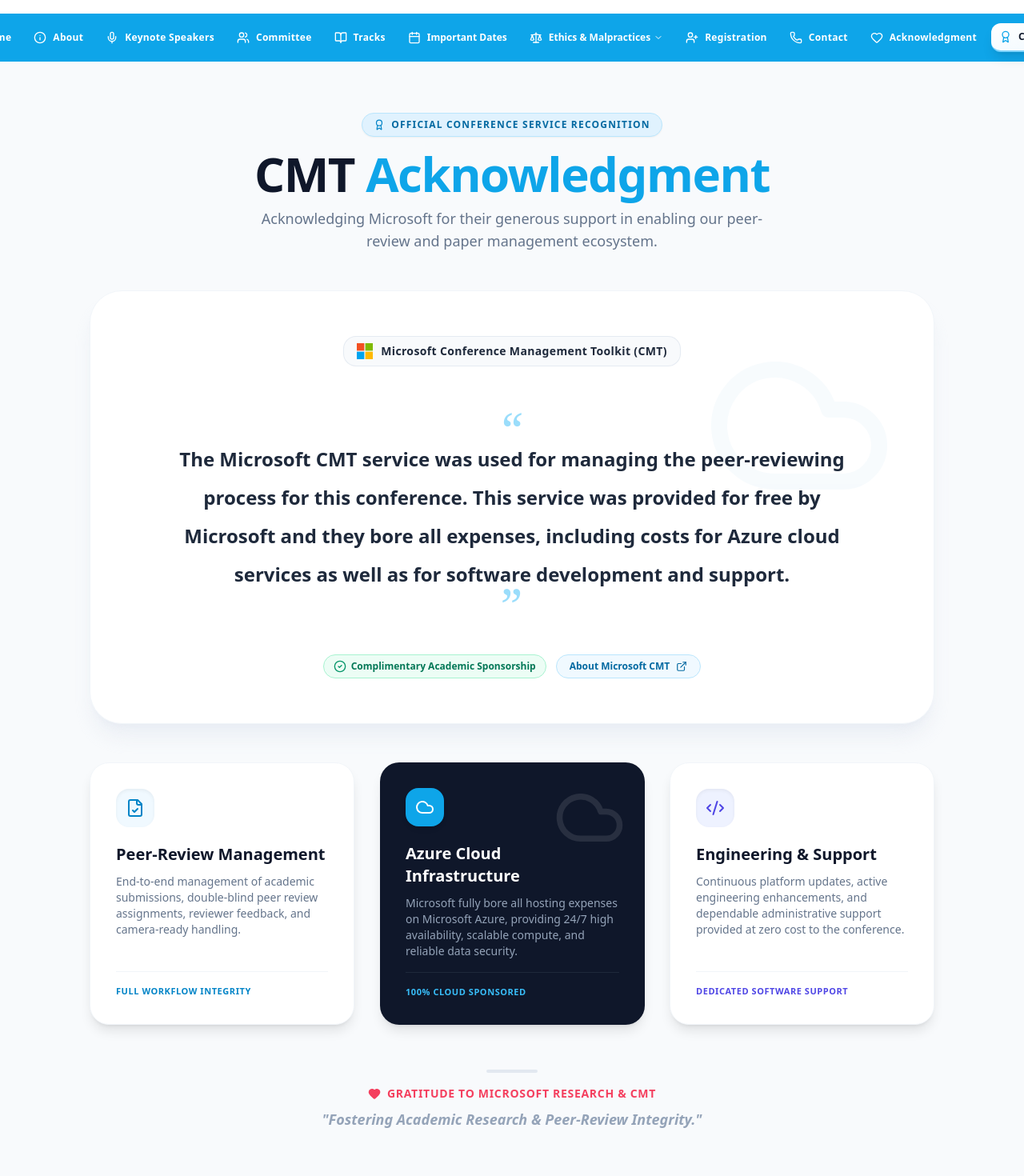
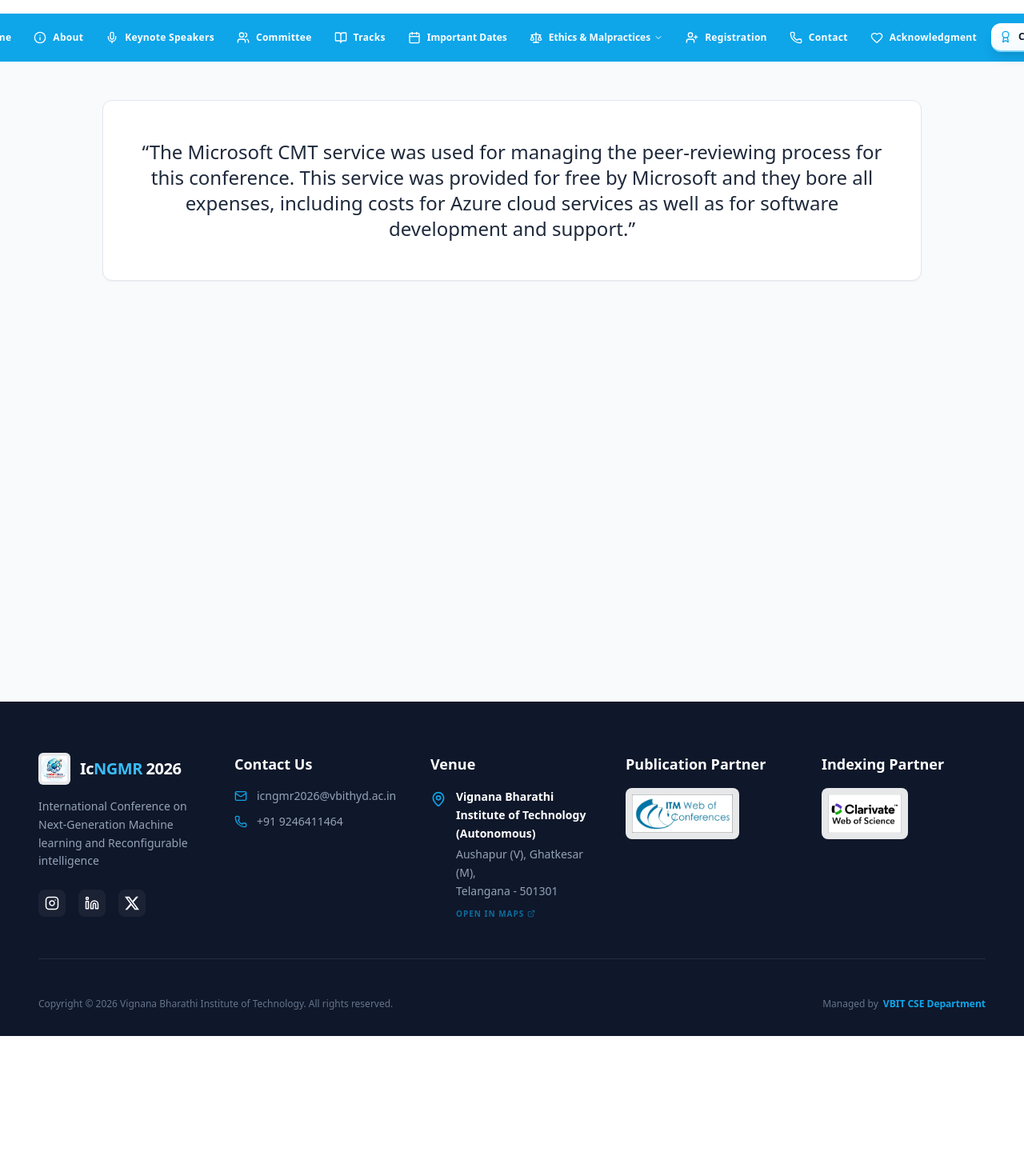
Before and after one commit to 23p61a05o0/IcNGMR2026, a React (Vite) app: page /cmt-ack in a window 1280 px wide. Shown: the part 160-1630 px from the top of the page at 80% size. After the commit the page ends 1455 px from the top, so only its background shows below. Built offline with nearby package versions, Linux system fonts and the light colour scheme.

Commit message:
changed cmt-ack

```diff
--- a/src/pages/CmtAck.tsx
+++ b/src/pages/CmtAck.tsx
@@ -1,167 +1,13 @@
+
 import React from 'react';
-import { Award, Cloud, FileCheck, Code2, ExternalLink, Heart, CheckCircle2 } from 'lucide-react';
-import ScrollReveal from '../components/ScrollReveal';
-
-// Microsoft Logo component
-const MicrosoftLogo: React.FC<{ className?: string }> = ({ className = 'w-6 h-6' }) => (
-  <svg viewBox="0 0 23 23" className={className} fill="none" xmlns="http://www.w3.org/2000/svg">
-    <rect width="10.8" height="10.8" fill="#F25022" />
-    <rect x="12.2" width="10.8" height="10.8" fill="#7FBA00" />
-    <rect y="12.2" width="10.8" height="10.8" fill="#00A4EF" />
-    <rect x="12.2" y="12.2" width="10.8" height="10.8" fill="#FFB900" />
-  </svg>
-);
 
 const CmtAck: React.FC = () => {
   return (
-    <div className="min-h-screen bg-slate-50 py-8 lg:py-16">
-      <div className="max-w-6xl mx-auto px-4 sm:px-6 lg:px-12">
-
-        {/* Header Section */}
-        <ScrollReveal variant="3d" direction="down" className="text-center mb-8 sm:mb-12">
-          <div className="inline-flex items-center space-x-2 px-3.5 py-1.5 bg-sky-100 rounded-full text-sky-700 text-[10px] sm:text-xs font-bold uppercase tracking-widest mb-3 sm:mb-4 border border-sky-200 shadow-sm">
-            <Award className="h-3.5 w-3.5 text-sky-600" />
-            <span>Official Conference Service Recognition</span>
-          </div>
-
-          <h1 className="text-3xl sm:text-5xl md:text-6xl font-black text-slate-900 mb-3 tracking-tight">
-            CMT <span className="text-sky-500">Acknowledgment</span>
-          </h1>
-
-          <p className="text-sm sm:text-base md:text-lg text-slate-500 max-w-2xl mx-auto font-medium leading-relaxed">
-            Acknowledging Microsoft for their generous support in enabling our peer-review and paper management ecosystem.
-          </p>
-        </ScrollReveal>
-
-        {/* Primary Acknowledgment Statement Card */}
-        <ScrollReveal variant="3d" direction="up" delay={100} className="mb-8 sm:mb-12">
-          <div className="group bg-white rounded-2xl sm:rounded-[2.5rem] shadow-xl shadow-slate-200/60 p-6 sm:p-10 md:p-14 border border-slate-100 relative overflow-hidden md:hover:shadow-2xl md:hover:shadow-sky-500/10 md:hover:border-sky-200 transition-all duration-500">
-            {/* Background Decorative Cloud Watermark */}
-            <div className="absolute top-0 right-0 p-8 sm:p-12 opacity-[0.03] group-hover:opacity-[0.06] group-hover:scale-125 group-hover:-rotate-6 transition-all duration-700 pointer-events-none">
-              <Cloud size={240} className="text-sky-600" />
-            </div>
-
-            <div className="relative z-10 max-w-4xl mx-auto text-center">
-              {/* Partner Badge */}
-              <div className="inline-flex items-center space-x-2.5 bg-slate-50 px-4 py-2 rounded-2xl border border-slate-200/80 mb-6 group-hover:border-sky-200 transition-colors">
-                <MicrosoftLogo className="w-5 h-5 flex-shrink-0" />
-                <span className="text-xs sm:text-sm font-black text-slate-800 tracking-wide">
-                  Microsoft Conference Management Toolkit (CMT)
-                </span>
-              </div>
-
-              {/* Exact Quotation Statement */}
-              <div className="relative my-4 sm:my-6 px-2 sm:px-6">
-                <span className="text-4xl sm:text-6xl text-sky-400 font-serif leading-none select-none block -mb-4 opacity-50">
-                  “
-                </span>
-                <blockquote className="text-base sm:text-xl md:text-2xl font-bold text-slate-800 leading-relaxed md:leading-loose tracking-normal">
-                  The Microsoft CMT service was used for managing the peer-reviewing process for this conference. This service was provided for free by Microsoft and they bore all expenses, including costs for Azure cloud services as well as for software development and support.
-                </blockquote>
-                <span className="text-4xl sm:text-6xl text-sky-400 font-serif leading-none select-none block -mt-4 opacity-50">
-                  ”
-                </span>
-              </div>
-
-              {/* Action / Verified Tag */}
-              <div className="mt-6 sm:mt-8 flex flex-wrap items-center justify-center gap-3">
-                <div className="inline-flex items-center space-x-1.5 px-3 py-1.5 bg-emerald-50 text-emerald-700 border border-emerald-200 rounded-full text-xs font-bold">
-                  <CheckCircle2 className="w-4 h-4 text-emerald-600" />
-                  <span>Complimentary Academic Sponsorship</span>
-                </div>
-
-                <a
-                  href="https://cmt3.research.microsoft.com/"
-                  target="_blank"
-                  rel="noopener noreferrer"
-                  className="inline-flex items-center space-x-2 px-4 py-1.5 bg-sky-50 text-sky-700 border border-sky-200 hover:bg-sky-500 hover:text-white rounded-full text-xs font-bold transition-all duration-300"
-                >
-                  <span>About Microsoft CMT</span>
-                  <ExternalLink className="w-3.5 h-3.5" />
-                </a>
-              </div>
-            </div>
-          </div>
-        </ScrollReveal>
-
-        {/* Highlighted Pillars Grid */}
-        <div className="grid grid-cols-1 md:grid-cols-3 gap-6 sm:gap-8 mb-8 sm:mb-12">
-          {/* Pillar 1: Peer-Review Workflow */}
-          <ScrollReveal variant="3d" direction="up" delay={150} className="h-full">
-            <div className="group bg-white rounded-2xl sm:rounded-3xl p-6 sm:p-8 border border-slate-100 shadow-md sm:shadow-lg shadow-slate-200/50 h-full md:hover:-translate-y-2 md:hover:shadow-2xl md:hover:shadow-sky-500/15 md:hover:border-sky-200 transition-all duration-500 flex flex-col justify-between">
-              <div>
-                <div className="w-12 h-12 bg-sky-50 rounded-2xl flex items-center justify-center mb-5 text-sky-600 shadow-inner group-hover:scale-110 group-hover:bg-sky-500 group-hover:text-white transition-all duration-300">
-                  <FileCheck className="h-6 w-6" />
-                </div>
-                <h3 className="text-lg sm:text-xl font-black text-slate-900 mb-2.5 group-hover:text-sky-600 transition-colors">
-                  Peer-Review Management
-                </h3>
-                <p className="text-slate-500 text-xs sm:text-sm font-medium leading-relaxed">
-                  End-to-end management of academic submissions, double-blind peer review assignments, reviewer feedback, and camera-ready handling.
-                </p>
-              </div>
-              <div className="mt-4 pt-4 border-t border-slate-100 text-[11px] font-bold text-sky-600 uppercase tracking-wider">
-                Full Workflow Integrity
-              </div>
-            </div>
-          </ScrollReveal>
-
-          {/* Pillar 2: Microsoft Azure Cloud */}
-          <ScrollReveal variant="3d" direction="up" delay={200} className="h-full">
-            <div className="group bg-slate-900 rounded-2xl sm:rounded-3xl p-6 sm:p-8 text-white relative overflow-hidden h-full shadow-lg md:hover:-translate-y-2 md:hover:shadow-2xl md:hover:shadow-sky-500/20 transition-all duration-500 flex flex-col justify-between">
-              <div className="absolute top-0 right-0 p-6 opacity-10 group-hover:scale-125 group-hover:rotate-6 transition-transform duration-700 pointer-events-none">
-                <Cloud size={90} />
-              </div>
-              <div className="relative z-10">
-                <div className="w-12 h-12 bg-sky-500 rounded-2xl flex items-center justify-center mb-5 text-white shadow-md group-hover:scale-110 group-hover:rotate-6 transition-all duration-300">
-                  <Cloud className="h-6 w-6" />
-                </div>
-                <h3 className="text-lg sm:text-xl font-black mb-2.5 group-hover:text-sky-400 transition-colors">
-                  Azure Cloud Infrastructure
-                </h3>
-                <p className="text-slate-400 text-xs sm:text-sm font-medium leading-relaxed">
-                  Microsoft fully bore all hosting expenses on Microsoft Azure, providing 24/7 high availability, scalable compute, and reliable data security.
-                </p>
-              </div>
-              <div className="relative z-10 mt-4 pt-4 border-t border-slate-800 text-[11px] font-bold text-sky-400 uppercase tracking-wider">
-                100% Cloud Sponsored
-              </div>
-            </div>
-          </ScrollReveal>
-
-          {/* Pillar 3: Software Dev & Support */}
-          <ScrollReveal variant="3d" direction="up" delay={250} className="h-full">
-            <div className="group bg-white rounded-2xl sm:rounded-3xl p-6 sm:p-8 border border-slate-100 shadow-md sm:shadow-lg shadow-slate-200/50 h-full md:hover:-translate-y-2 md:hover:shadow-2xl md:hover:shadow-indigo-500/15 md:hover:border-indigo-200 transition-all duration-500 flex flex-col justify-between">
-              <div>
-                <div className="w-12 h-12 bg-indigo-50 rounded-2xl flex items-center justify-center mb-5 text-indigo-600 shadow-inner group-hover:scale-110 group-hover:bg-indigo-600 group-hover:text-white transition-all duration-300">
-                  <Code2 className="h-6 w-6" />
-                </div>
-                <h3 className="text-lg sm:text-xl font-black text-slate-900 mb-2.5 group-hover:text-indigo-600 transition-colors">
-                  Engineering & Support
-                </h3>
-                <p className="text-slate-500 text-xs sm:text-sm font-medium leading-relaxed">
-                  Continuous platform updates, active engineering enhancements, and dependable administrative support provided at zero cost to the conference.
-                </p>
-              </div>
-              <div className="mt-4 pt-4 border-t border-slate-100 text-[11px] font-bold text-indigo-600 uppercase tracking-wider">
-                Dedicated Software Support
-              </div>
-            </div>
-          </ScrollReveal>
-        </div>
-
-        {/* Bottom Closing Phrase */}
-        <ScrollReveal variant="3d" direction="up" delay={300} className="mt-10 sm:mt-14 text-center">
-          <div className="w-16 h-1 bg-slate-200 mx-auto mb-4 rounded-full" />
-          <div className="inline-flex items-center space-x-2 text-rose-500 text-xs sm:text-sm font-bold uppercase tracking-wider mb-2">
-            <Heart className="w-4 h-4 fill-current" />
-            <span>Gratitude to Microsoft Research & CMT</span>
-          </div>
-          <p className="text-base sm:text-lg font-bold text-slate-400 italic">
-            "Fostering Academic Research & Peer-Review Integrity."
-          </p>
-        </ScrollReveal>
-
+    <div className="min-h-screen bg-slate-50 px-4 pt-8 sm:pt-12">
+      <div className="max-w-5xl mx-auto bg-white border border-slate-200 rounded-xl shadow-sm px-6 py-8 sm:px-12 sm:py-12">
+        <p className="text-slate-800 text-lg sm:text-xl md:text-2xl leading-relaxed font-medium text-center">
+          “The Microsoft CMT service was used for managing the peer-reviewing process for this conference. This service was provided for free by Microsoft and they bore all expenses, including costs for Azure cloud services as well as for software development and support.”
+        </p>
       </div>
     </div>
   );
```
